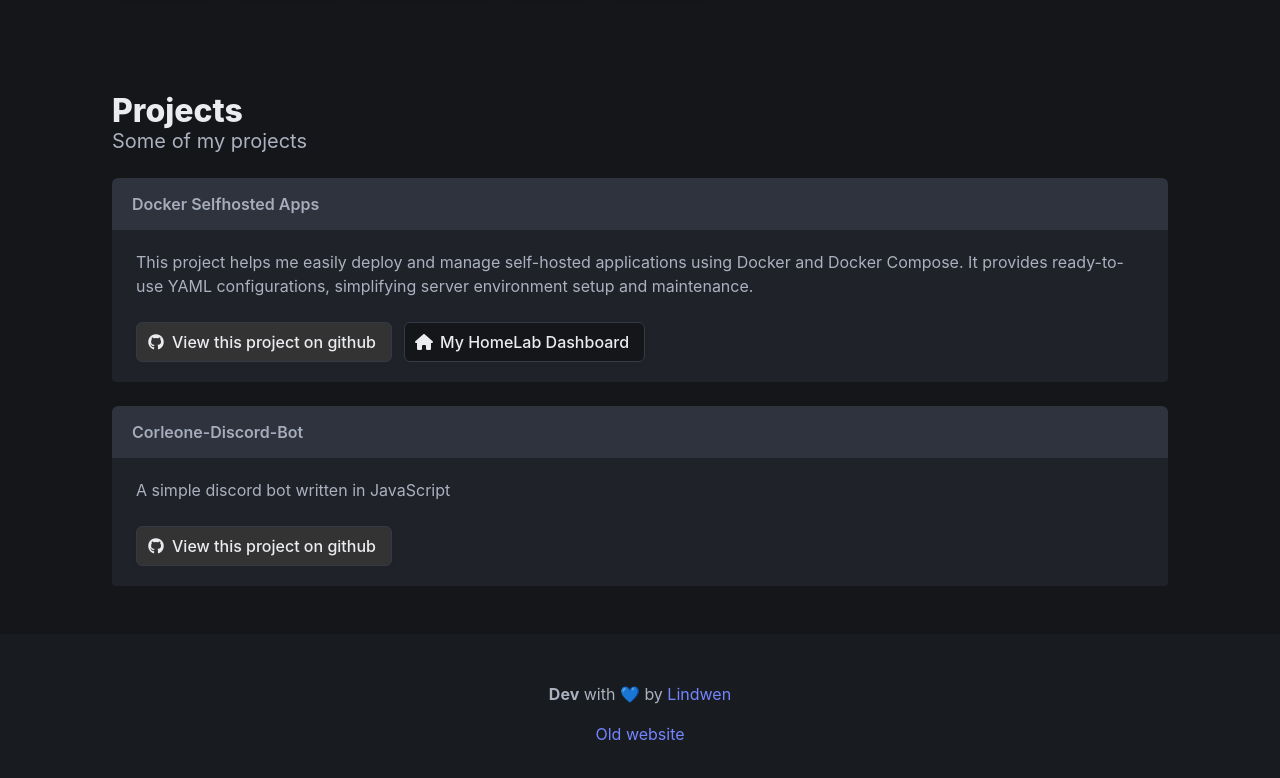
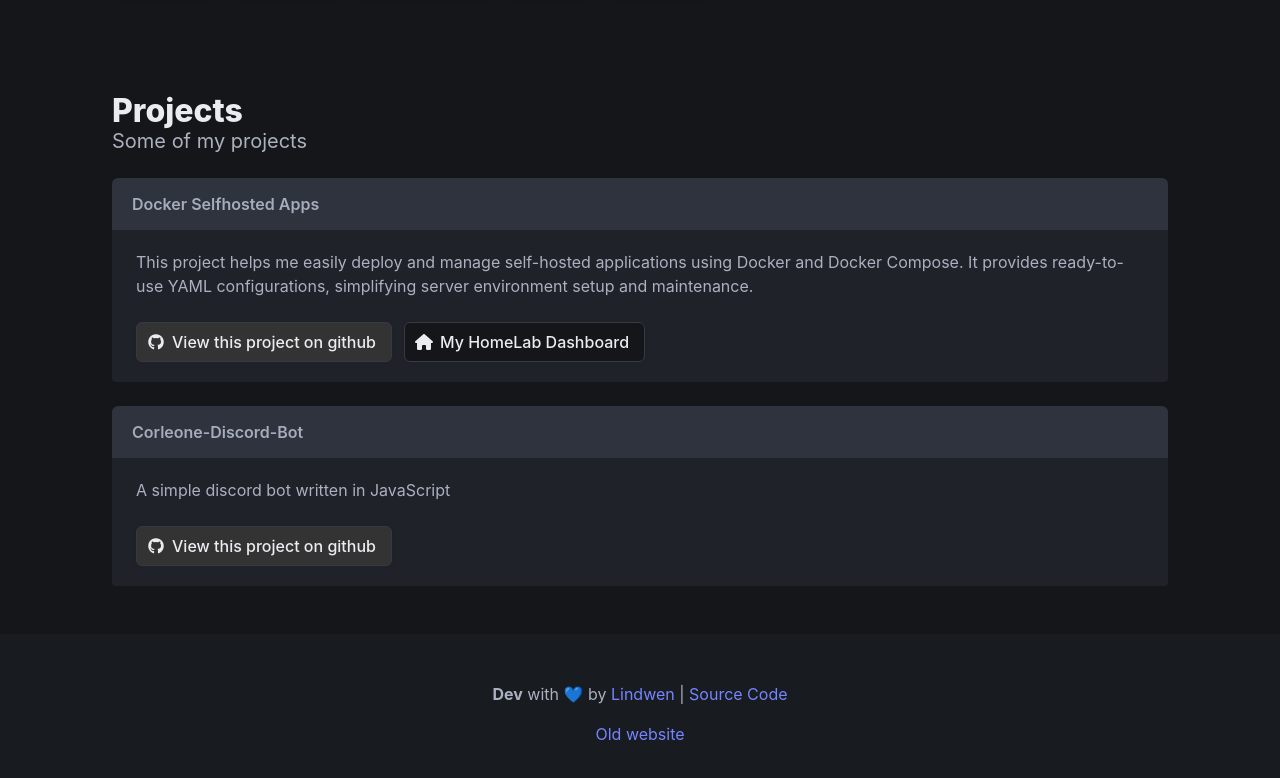
Before and after one commit to Lindwen/personnal-website, a plain HTML site: page public/index.html in a window 1280 px wide. Shown: the part 1564-2342 px from the top of the page. Drawn offline with nearby package versions, Linux system fonts and the light colour scheme.

Commit message:
chore: Add source code link to footer

```diff
--- a/public/index.html
+++ b/public/index.html
@@ -299,7 +299,7 @@
   <footer class="footer">
     <div class="content has-text-centered">
       <p>
-        <span class="has-text-weight-bold">Dev</span> with 💙 by <a href="https://lindwen.fr">Lindwen</a>
+        <span class="has-text-weight-bold">Dev</span> with 💙 by <a href="https://lindwen.fr">Lindwen</a> | <a href="https://github.com/Lindwen/personnal-website">Source Code</a>
       </p>
       <p><a href="https://lindwen.fr/old">Old website</p>
     </div>
```
